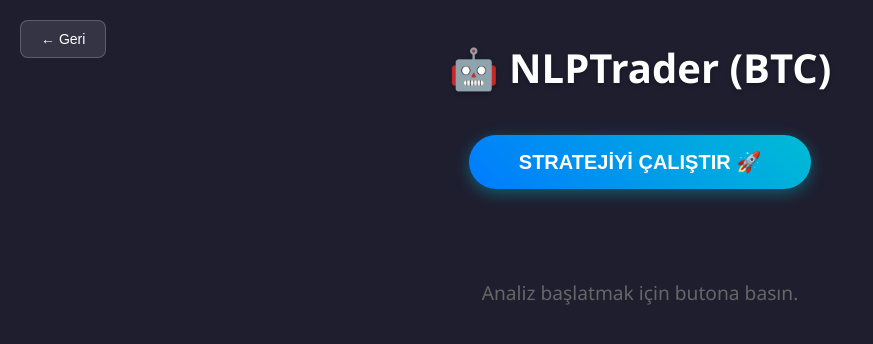
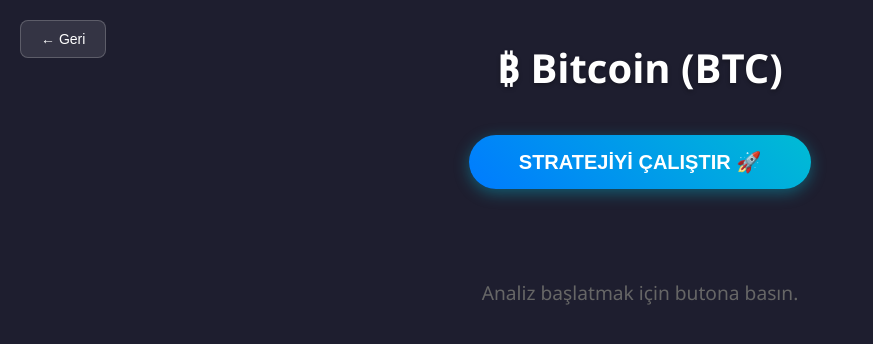
Before and after one commit to BurakYucelPY/NLPTrader, a React (Vite) app in the folder frontend/: page /btc in a window 1280 px wide. Shown: the top 344 px of the page, without its empty margins (0-873 px from the left). Built offline with nearby package versions, Linux system fonts and the light colour scheme.

Commit message:
BTC sayfası format düzeltmesi

```diff
--- a/frontend/src/pages/BTCPage.jsx
+++ b/frontend/src/pages/BTCPage.jsx
@@ -5,13 +5,11 @@
   const [veri, setVeri] = useState(null)
   const [yukleniyor, setYukleniyor] = useState(false)
 
-  const btcAnaliziniBaslat = async () => {
+  const analizBaslat = async () => {
     setYukleniyor(true)
     try {
       const cevap = await fetch("http://localhost:5199/api/Finans/btc")
       const sonuc = await cevap.json()
-
-      console.log("BTC Verisi alındı:", sonuc)
       setVeri(sonuc)
     } catch (hata) {
       console.error("BTC Analiz hatası:", hata)
@@ -22,10 +20,10 @@
 
   return (
     <AnalysisTemplate
-      baslik="🤖 NLPTrader (BTC)"
+      baslik="₿ Bitcoin (BTC)"
       yukleniyor={yukleniyor}
       veri={veri}
-      analizBaslatFn={btcAnaliziniBaslat}
+      analizBaslatFn={analizBaslat}
     />
   )
 }
```
